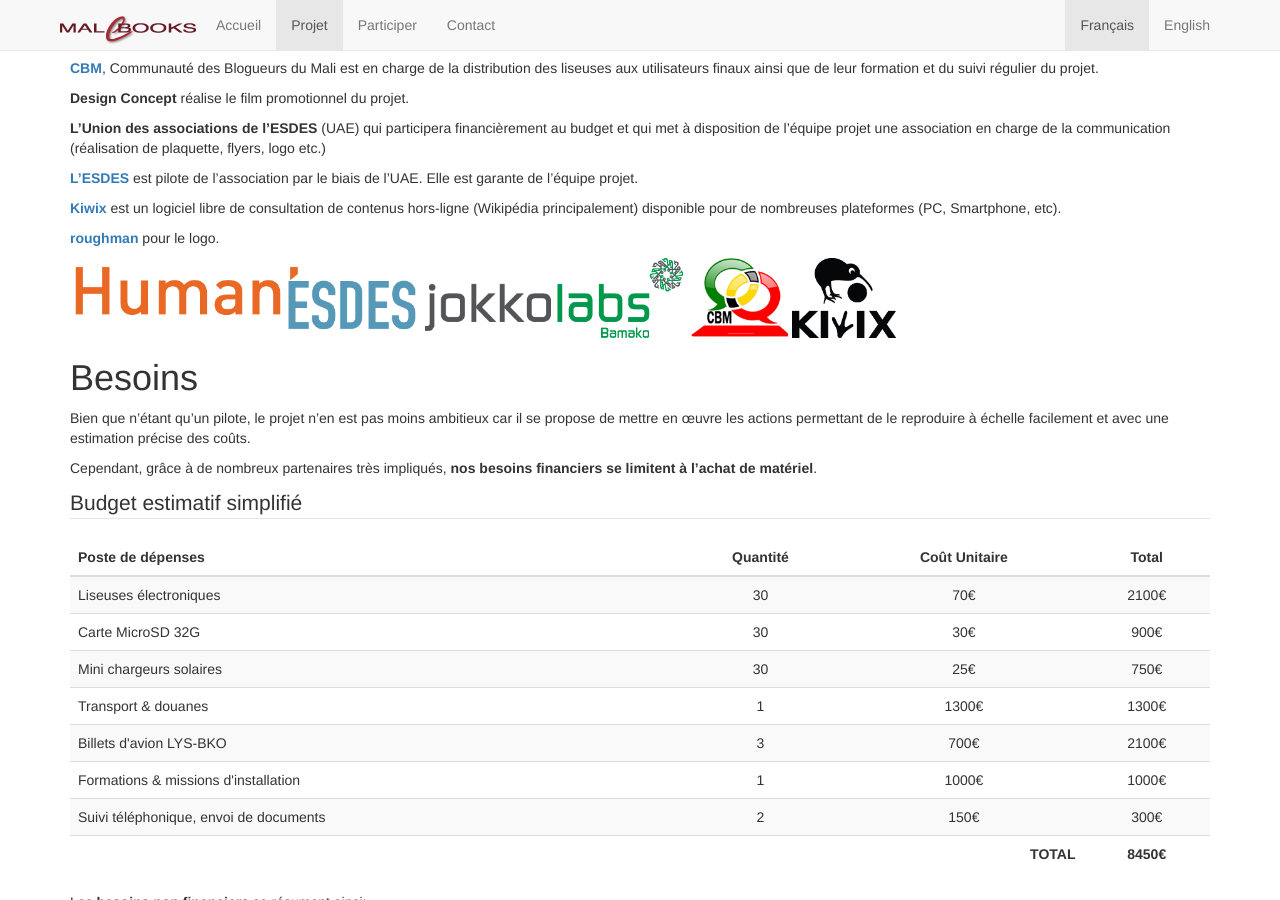
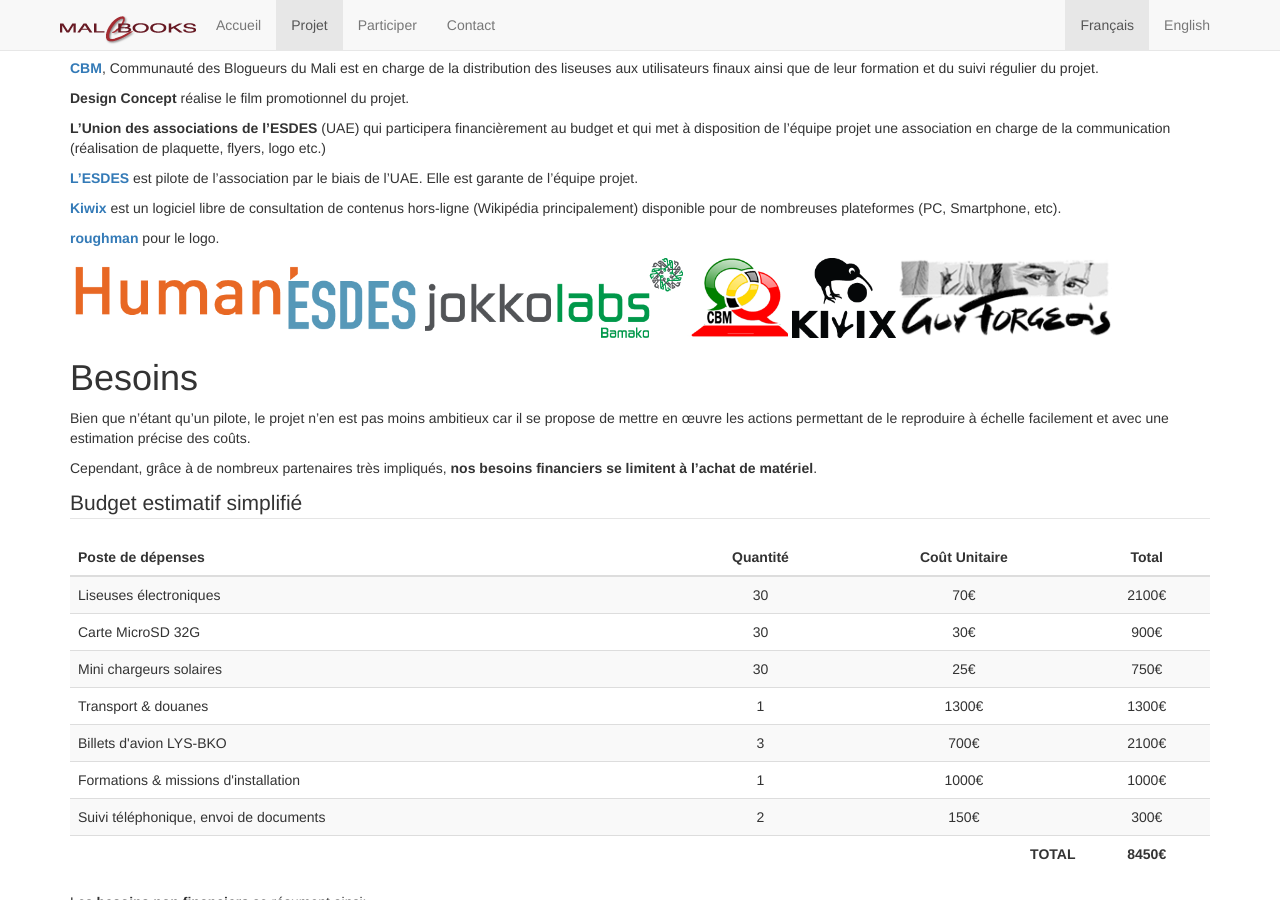
Before and after one commit to HumanESDES/malebooks, a Jekyll site: the page built from projet/index.md, in a window 1280 px wide and 900 px high, scrolled down 2488 px. Built offline with Jekyll 4.4.1, drawn with Linux system fonts in a browser that asks for light colours; nearby versions of some CDN libraries; Markdown is read by kramdown in place of the engine named in the settings.

Commit message:
fixed favicon and added a logo

```diff
--- a/_layouts/default.html
+++ b/_layouts/default.html
@@ -7,7 +7,7 @@
     <meta name="description" content="">
     <meta name="author" content="">
     <link rel="shortcut icon" href="/medias/favicon-32.png">
-    <link rel="icon" sizes="16x16 32x32 48x48 64x64" href="favicon.ico"/>
+<!--     <link rel="icon" sizes="16x16 32x32 48x48 64x64" href="/favicon.ico"/> -->
     <!--[if IE]>
     <link rel="shortcut icon" href="/favicon.ico"/>
     <![endif]-->
--- a/projet/index.md
+++ b/projet/index.md
@@ -96,7 +96,7 @@
 
 __[roughman](http://www.roughman.fr)__ pour le logo.
 
-<a href="http://humanESDES.org"><img src="/medias/human-esdes.png" height="80" /></a> <a href="http://jokkolabs.net"><img src="/medias/jokkolabs.png" height="80" /></a> <a href="http://blogueurs.ml"><img src="/medias/cbm.png" height="80" /></a> <a href="http://kiwix.org"><img src="/medias/logo-kiwix.png" height="80" /></a>
+<a href="http://humanESDES.org"><img src="/medias/human-esdes.png" height="80" /></a> <a href="http://jokkolabs.net"><img src="/medias/jokkolabs.png" height="80" /></a> <a href="http://blogueurs.ml"><img src="/medias/cbm.png" height="80" /></a> <a href="http://kiwix.org"><img src="/medias/logo-kiwix.png" height="80" /></a> <a href="http://www.roughman.fr"><img src="/medias/roughman.png" height="80" /></a>
 
 
 # <a name="besoins"></a>Besoins
```
Also changed, not shown: medias/roughman.png (added).
